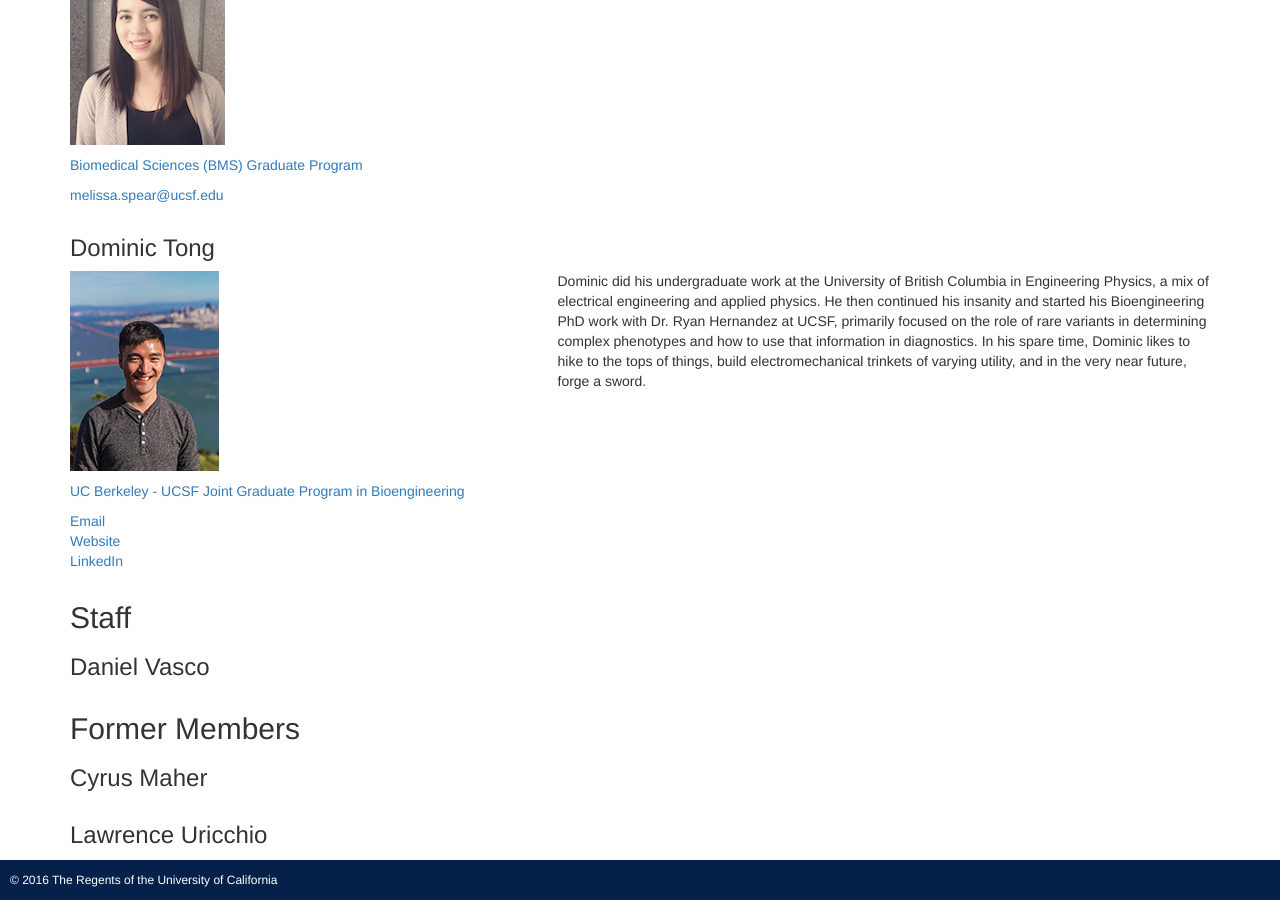
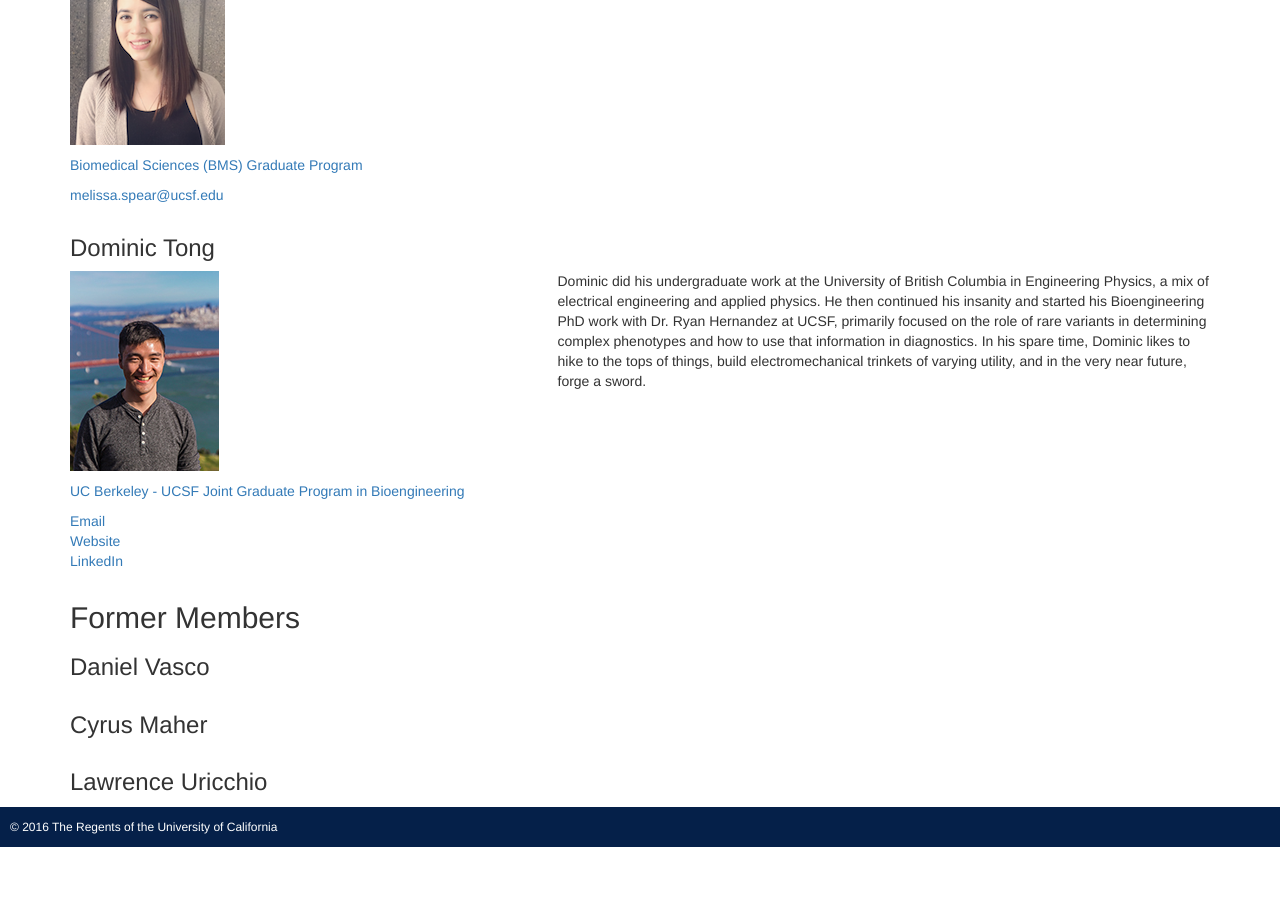
Before and after one commit to HernandezLab/hernandezlab.github.io, a Jekyll site: the page built from people/index.html, in a window 1280 px wide and 900 px high, scrolled down 2041 px. Built offline with Jekyll 4.4.1, drawn with Linux system fonts in a browser that asks for light colours; nearby versions of some CDN libraries; after the commit the page ends 2888 px from its top, so only the background shows below that.

Commit message:
MV Vasco to former members

```diff
--- a/_data/members.yml
+++ b/_data/members.yml
@@ -61,13 +61,10 @@
       image: /static/img/headshot-Tong.jpg
       name: "Dominic Tong"
 -
-  group: Staff
+  group: "Former Members"
   members:
     -
       name: "Daniel Vasco"
--
-  group: "Former Members"
-  members:
     -
       name: "Cyrus Maher"
     -
```
